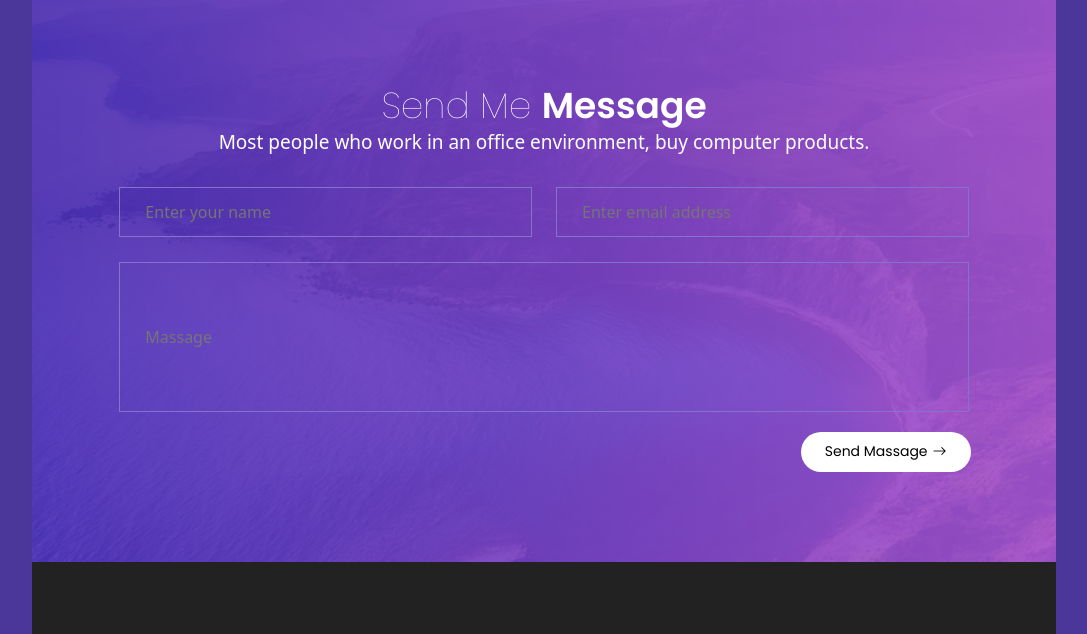
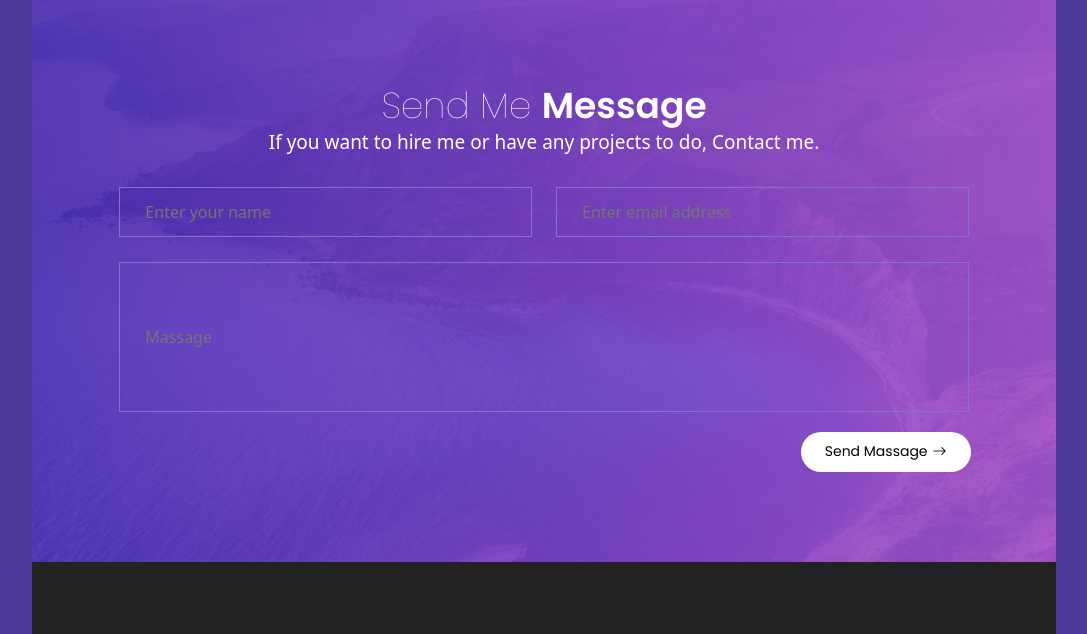
Before and after one commit to AdamPeterson7781/PORTFOLIO, a plain HTML site: page contact.html in a window 1280 px wide. Shown: the part 1280-1914 px from the top of the page, without its empty margins (96-1183 px from the left). Drawn offline with nearby package versions, Linux system fonts and the light colour scheme.

Commit message:
Update contact.html

```diff
--- a/contact.html
+++ b/contact.html
@@ -108,7 +108,7 @@
           <div class="container-fluid Massage-parallax">
             <div class="text-center">
               <p class="massage-title-1">Send Me <b>Message</b></p>
-              <p class="massage-title-2">Most people who work in an office environment, buy computer products.</p>
+              <p class="massage-title-2">If you want to hire me or have any projects to do, Contact me.</p>
             </div>
             <div class="row d-flex justify-content-center">
               <div class="col-md-5 col-10">
```
